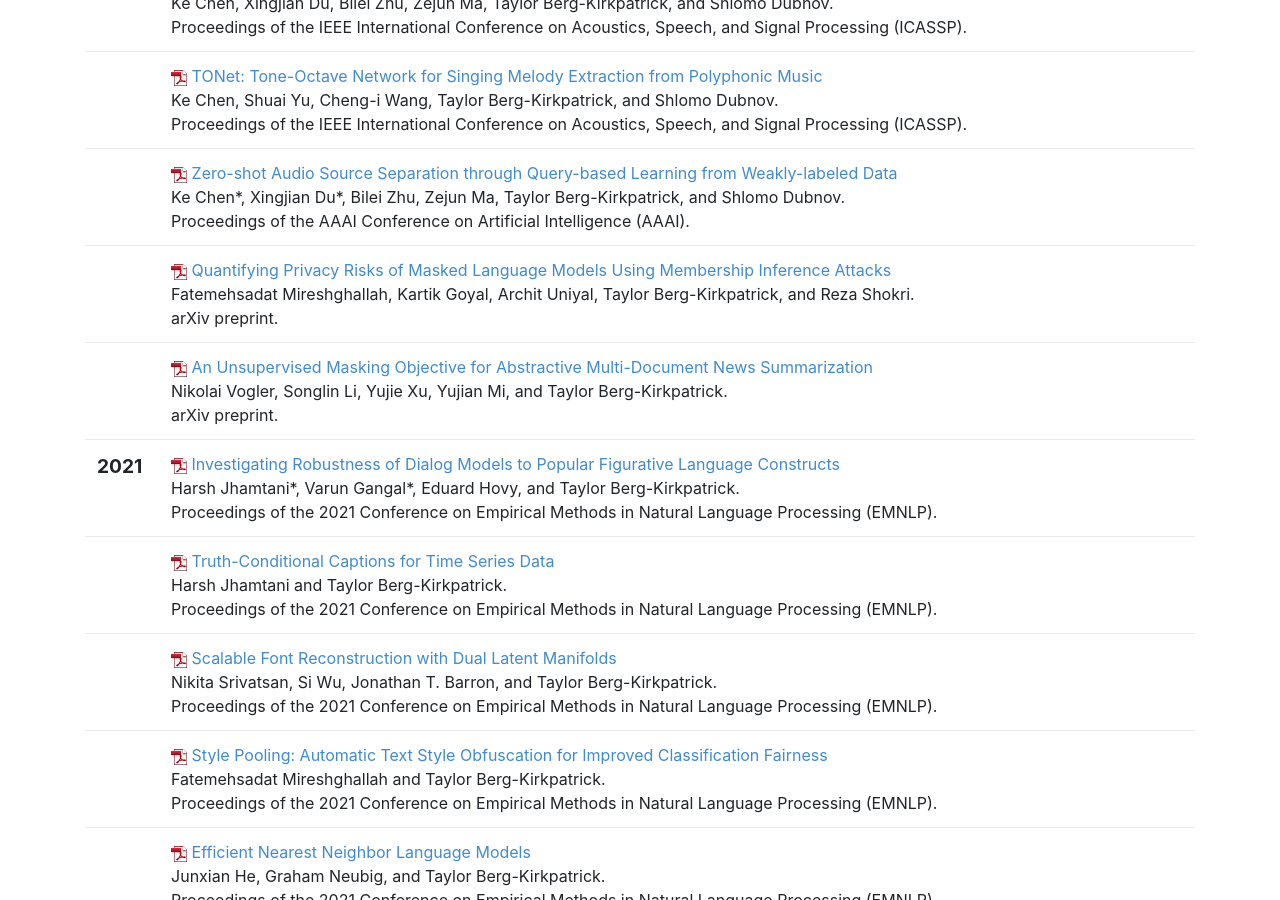
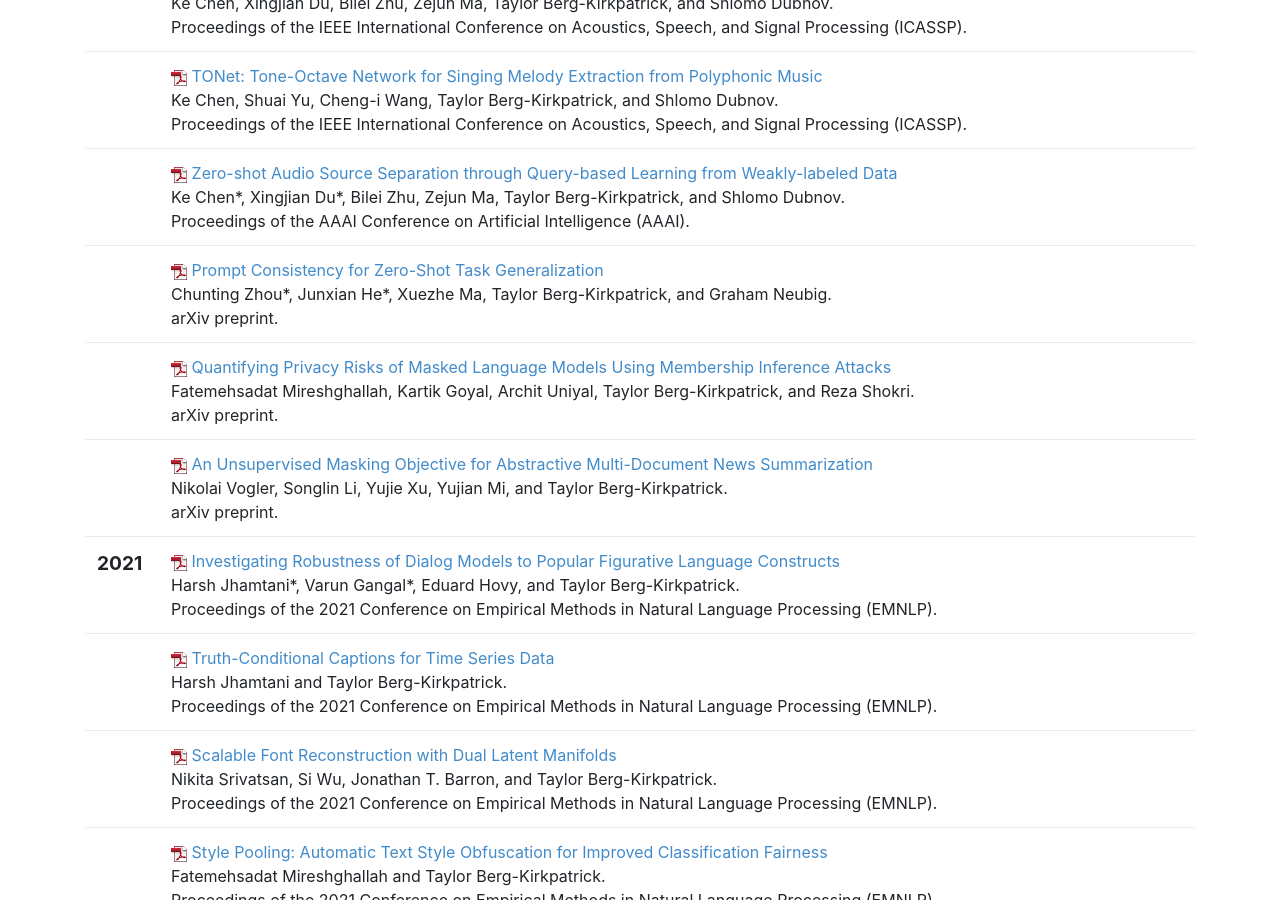
Before and after one commit to icebergnlp/icebergnlp.github.io, a Jekyll site: the page built from publications.html, in a window 1280 px wide and 900 px high, scrolled down 837 px. Built offline with Jekyll 4.4.1, drawn with Linux system fonts in a browser that asks for light colours.

Commit message:
Added Zhou & He et al. 2022

```diff
--- a/_includes/pubs.html
+++ b/_includes/pubs.html
@@ -210,6 +210,28 @@
 			<span class="pubtitle">
 					<img src="img/pdficon_small.png" width="16"
 						height="16" alt="PDF" />
+				<a href="https://arxiv.org/pdf/2205.00049.pdf">Prompt Consistency for Zero-Shot Task Generalization</a>
+			</span><br />
+			<span class="authors">
+				Chunting Zhou*, Junxian He*, Xuezhe Ma, Taylor Berg-Kirkpatrick, and Graham Neubig.
+			</span><br />
+			<span class="venuetype"></span><span class="venue">arXiv preprint</span>.
+			<br />
+			<span class="links">
+			</span>
+		</td>
+	</tr>
+	<tr>
+		<td>
+			<span class="date">
+
+
+			</span>
+		</td>
+		<td class="publication">
+			<span class="pubtitle">
+					<img src="img/pdficon_small.png" width="16"
+						height="16" alt="PDF" />
 				<a href="https://arxiv.org/pdf/2203.03929.pdf">Quantifying Privacy Risks of Masked Language Models Using Membership Inference Attacks</a>
 			</span><br />
 			<span class="authors">
```
Also changed, not shown: bib/berglab-pubs.bib (+8 -0 lines).
